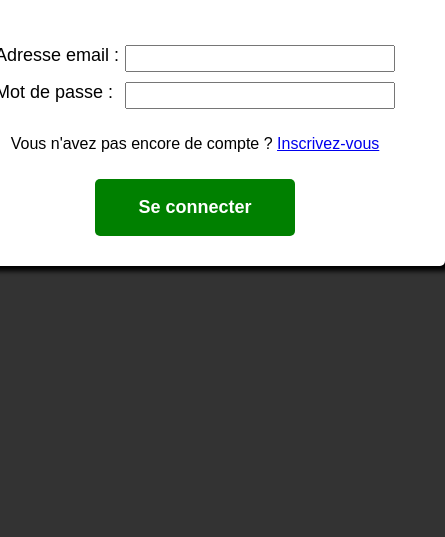
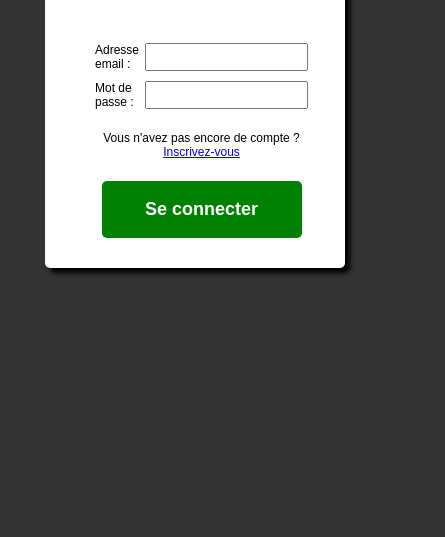
Before and after one commit to Mr-1lyass/StudentOS, a plain HTML site: page connexion.html in a window 390 px wide. Shown: the part 307-844 px from the top of the page, 445 px wide, since content can reach past the window. Drawn offline with nearby package versions, Linux system fonts and the light colour scheme.

Commit message:
v2 (giti)

```diff
--- a/style/style.css
+++ b/style/style.css
@@ -462,3 +462,19 @@ h1
 {
     background-color: rgb(100, 0, 0);
 }
+
+@media screen and (max-width:500px) {
+    .mainConnexion
+    {
+        padding: 30px 50px;
+        grid-template-columns: 50px 1fr;
+        row-gap: 10px;
+        width:200px;
+    }
+
+    .mainConnexion input, .mainConnexion label,p
+    {
+        font-size: 12px;
+    }
+
+}
```
Also changed, not shown: 1 other file.
